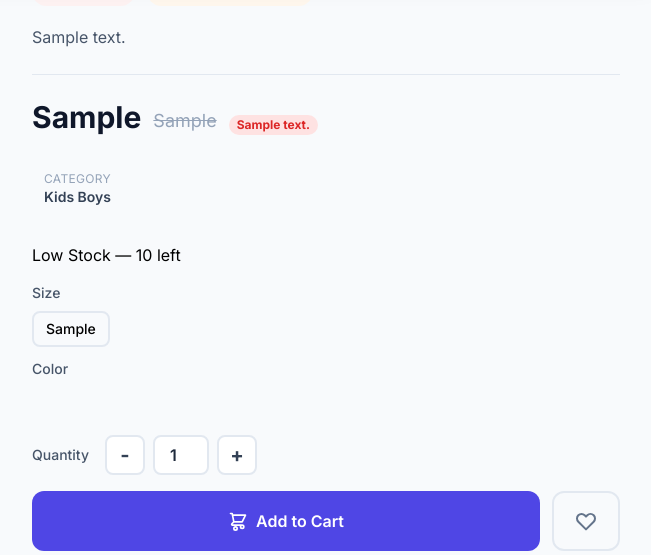
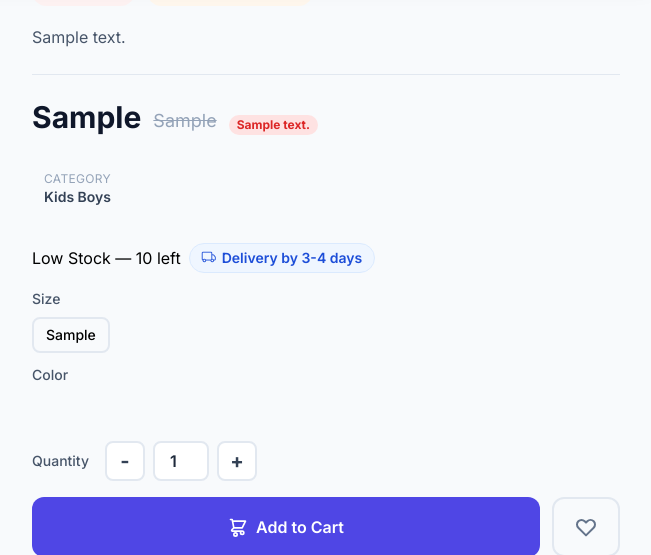
Before and after one commit to G-N-Deshan/Ecommerce-Project-cloths-toys, a Django app: page /product/cloth/1/ in a window 1280 px wide. Shown: the part 880-1435 px from the top of the page, without its empty margins (628-1279 px from the left). Run offline with Django 5.2, Linux system fonts and the light colour scheme; tables that the repository leaves empty hold one stand-in row (values such as "Sample post"); grey boxes marked "Sample" are stand-in pictures; data that the repository does not hold is empty; some libraries are stand-ins or nearby versions.

Commit message:
delivery days problom fixed

```diff
--- a/templates/cart_details_page.html
+++ b/templates/cart_details_page.html
@@ -147,6 +147,10 @@
                             <span>Shipping</span>
                             <span class="font-semibold text-emerald-600">Calculated at checkout</span>
                         </div>
+                        <div class="flex items-center gap-2 text-[10px] font-bold text-slate-400 uppercase tracking-widest pt-1">
+                            <i class="bi bi-truck text-indigo-500"></i>
+                            Estimated Delivery: 3-4 Business Days
+                        </div>
                     </div>
 
                     <div class="pt-5 mb-6">
--- a/templates/checkout.html
+++ b/templates/checkout.html
@@ -303,6 +303,11 @@
                                 <span class="font-semibold text-emerald-600">FREE</span>
                                 {% endif %}
                             </div>
+                            <div class="flex items-center gap-2 text-[10px] font-bold text-slate-400 uppercase tracking-widest pt-1">
+                                <i class="bi bi-truck text-indigo-500 text-sm"></i>
+                                Estimated Arrival: 3-4 Business Days
+                            </div>
+                        </div>
                             <div id="discountRow" class="flex justify-between text-emerald-600 hidden">
                                 <span>Discount</span>
                                 <span class="font-semibold" id="discountVal">-Rs 0.00</span>
--- a/templates/order_success.html
+++ b/templates/order_success.html
@@ -128,6 +128,10 @@
                     <span class="font-semibold text-slate-800 text-right max-w-[200px] truncate" title="{{ order.address }}, {{ order.city }}">{{ order.city }}, {{ order.country }}</span>
                 </div>
                 <div class="flex justify-between items-center mt-4 pt-4 border-t border-slate-100">
+                    <span class="text-slate-500">Estimated Delivery</span>
+                    <span class="font-bold text-indigo-600">3-4 Business Days</span>
+                </div>
+                <div class="flex justify-between items-center mt-2">
                     <span class="text-base font-bold text-slate-900">Total Paid</span>
                     <span class="text-2xl font-extrabold text-indigo-600">Rs {{ order.total|floatformat:2 }}</span>
                 </div>
--- a/templates/product_detail.html
+++ b/templates/product_detail.html
@@ -720,7 +720,7 @@
                 <div class="space-y-4 anim-slide-up-d2">
                     <!-- Inventory Status (live-updated) -->
                     {% if inventory %}
-                    <div class="mb-2">
+                    <div class="mb-4 flex flex-wrap gap-2 items-center">
                         {% if not inventory.is_in_stock %}
                         <span data-stock-product="{{ product_type }}-{{ product.id }}"
                             class="stock-badge stock-badge--out inline-block bg-red-100 text-red-700 text-sm font-semibold px-3 py-1 rounded-full">Out
@@ -734,6 +734,12 @@
                             class="stock-badge stock-badge--in inline-block bg-emerald-100 text-emerald-700 text-sm font-semibold px-3 py-1 rounded-full">In
                             Stock</span>
                         {% endif %}
+
+                        <!-- Delivery Estimate Badge -->
+                        <span class="inline-flex items-center gap-1.5 bg-blue-50 text-blue-700 text-sm font-semibold px-3 py-1 rounded-full border border-blue-100">
+                            <i class="bi bi-truck"></i>
+                            Delivery by 3-4 days
+                        </span>
                     </div>
                     {% endif %}
 
```
